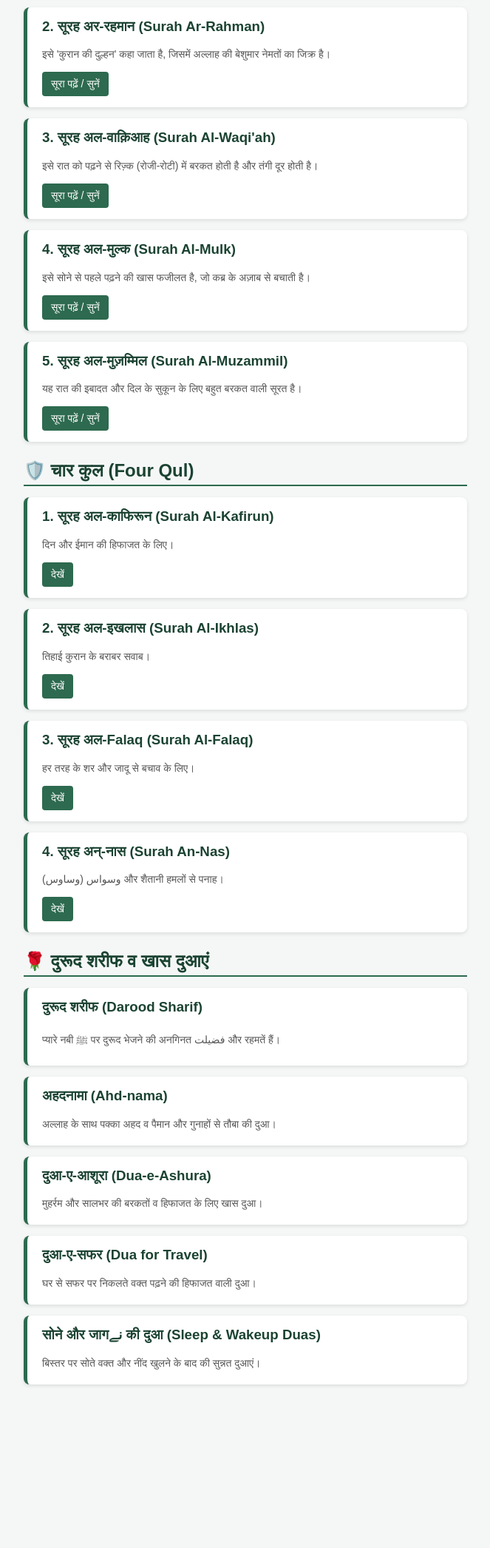
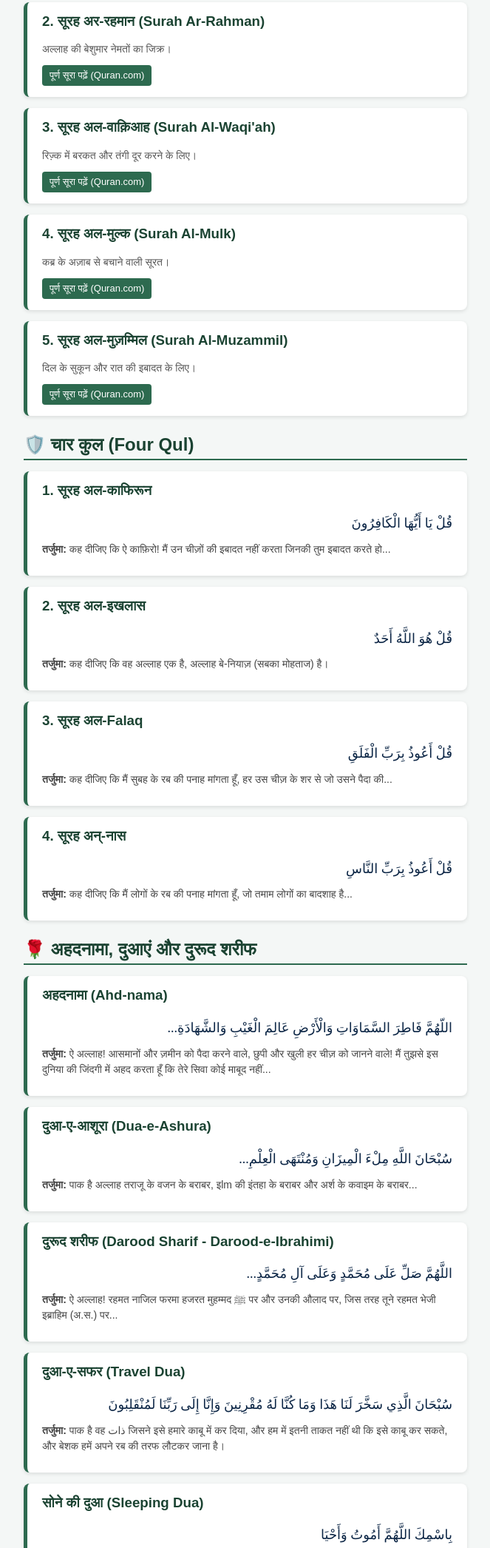
Before and after one commit to iqbalmansuri49891-a11y/Iqbal-App-Panj-Surah, a plain HTML site: page index.html in a window 1280 px wide. Shown: the part 393-2485 px from the top of the page at 74% size, without its empty margins (308-971 px from the left). Before the commit the page ends 2314 px from the top, so only its background shows below. Drawn offline with Linux system fonts and the light colour scheme.

Commit message:
Update index.html

```diff
--- a/index.html
+++ b/index.html
@@ -42,20 +42,35 @@
             margin-top: 0;
             color: #1b4332;
         }
+        .arabic {
+            font-size: 18px;
+            color: #0b2545;
+            text-align: right;
+            direction: rtl;
+            margin: 10px 0;
+            font-family: 'Amiri', serif, Arial;
+            line-height: 1.6;
+        }
+        .hindi-meaning {
+            font-size: 14px;
+            color: #444;
+            margin-bottom: 10px;
+            line-height: 1.5;
+        }
         .card p {
-            margin-bottom: 5px;
+            margin-bottom: 8px;
             color: #555;
             font-size: 14px;
         }
         .btn {
             display: inline-block;
-            margin-top: 10px;
-            padding: 8px 12px;
+            margin-top: 5px;
+            padding: 6px 10px;
             background-color: #2d6a4f;
             color: white;
             text-decoration: none;
             border-radius: 4px;
-            font-size: 14px;
+            font-size: 13px;
         }
         .btn:hover {
             background-color: #1b4332;
@@ -66,7 +81,7 @@
 
     <header>
         <h2>📖 Iqbal App Panj Surah & Duas</h2>
-        <p>पंज सूरा, चार कुल, दुरूद शरीफ और खास दुआएं</p>
+        <p>पंज सूरा, चार कुल, अहदनामा, दुआएं और दुरूद शरीफ (अरबी व हिंदी)</p>
     </header>
 
     <div class="container">
@@ -75,87 +90,98 @@
 
         <div class="card">
             <h3>1. सूरह यासीन (Surah Yaseen)</h3>
-            <p>इसे कुरान का दिल कहा जाता है। सुबह पढ़ने से दिनभर की मुश्किलें आसान होती हैं।</p>
-            <a href="https://quran.com/36" target="_blank" class="btn">सूरा पढ़ें / सुनें</a>
+            <p>इसे कुरान का दिल कहा जाता है।</p>
+            <a href="https://quran.com/36" target="_blank" class="btn">पूर्ण सूरा पढ़ें (Quran.com)</a>
         </div>
 
         <div class="card">
             <h3>2. सूरह अर-रहमान (Surah Ar-Rahman)</h3>
-            <p>इसे 'कुरान की दुल्हन' कहा जाता है, जिसमें अल्लाह की बेशुमार नेमतों का जिक्र है।</p>
-            <a href="https://quran.com/55" target="_blank" class="btn">सूरा पढ़ें / सुनें</a>
+            <p>अल्लाह की बेशुमार नेमतों का जिक्र।</p>
+            <a href="https://quran.com/55" target="_blank" class="btn">पूर्ण सूरा पढ़ें (Quran.com)</a>
         </div>
 
         <div class="card">
             <h3>3. सूरह अल-वाक़िआह (Surah Al-Waqi'ah)</h3>
-            <p>इसे रात को पढ़ने से रिज़्क (रोजी-रोटी) में बरकत होती है और तंगी दूर होती है।</p>
-            <a href="https://quran.com/56" target="_blank" class="btn">सूरा पढ़ें / सुनें</a>
+            <p>रिज़्क में बरकत और तंगी दूर करने के लिए।</p>
+            <a href="https://quran.com/56" target="_blank" class="btn">पूर्ण सूरा पढ़ें (Quran.com)</a>
         </div>
 
         <div class="card">
             <h3>4. सूरह अल-मुल्क (Surah Al-Mulk)</h3>
-            <p>इसे सोने से पहले पढ़ने की खास फजीलत है, जो कब्र के अज़ाब से बचाती है।</p>
-            <a href="https://quran.com/67" target="_blank" class="btn">सूरा पढ़ें / सुनें</a>
+            <p>कब्र के अज़ाब से बचाने वाली सूरत।</p>
+            <a href="https://quran.com/67" target="_blank" class="btn">पूर्ण सूरा पढ़ें (Quran.com)</a>
         </div>
 
         <div class="card">
             <h3>5. सूरह अल-मुज़म्मिल (Surah Al-Muzammil)</h3>
-            <p>यह रात की इबादत और दिल के सुकून के लिए बहुत बरकत वाली सूरत है।</p>
-            <a href="https://quran.com/73" target="_blank" class="btn">सूरा पढ़ें / सुनें</a>
+            <p>दिल के सुकून और रात की इबादत के लिए।</p>
+            <a href="https://quran.com/73" target="_blank" class="btn">पूर्ण सूरा पढ़ें (Quran.com)</a>
         </div>
 
 
         <h2 class="section-title">🛡️ चार कुल (Four Qul)</h2>
 
         <div class="card">
-            <h3>1. सूरह अल-काफिरून (Surah Al-Kafirun)</h3>
-            <p>दिन और ईमान की हिफाजत के लिए।</p>
-            <a href="https://quran.com/109" target="_blank" class="btn">देखें</a>
+            <h3>1. सूरह अल-काफिरून</h3>
+            <div class="arabic">قُلْ يَا أَيُّهَا الْكَافِرُونَ</div>
+            <div class="hindi-meaning"><b>तर्जुमा:</b> कह दीजिए कि ऐ काफ़िरो! मैं उन चीज़ों की इबादत नहीं करता जिनकी तुम इबादत करते हो...</div>
         </div>
 
         <div class="card">
-            <h3>2. सूरह अल-इखलास (Surah Al-Ikhlas)</h3>
-            <p>तिहाई कुरान के बराबर सवाब।</p>
-            <a href="https://quran.com/112" target="_blank" class="btn">देखें</a>
+            <h3>2. सूरह अल-इखलास</h3>
+            <div class="arabic">قُلْ هُوَ اللَّهُ أَحَدٌ</div>
+            <div class="hindi-meaning"><b>तर्जुमा:</b> कह दीजिए कि वह अल्लाह एक है, अल्लाह बे-नियाज़ (सबका मोहताज) है।</div>
         </div>
 
         <div class="card">
-            <h3>3. सूरह अल-Falaq (Surah Al-Falaq)</h3>
-            <p>हर तरह के शर और जादू से बचाव के लिए।</p>
-            <a href="https://quran.com/113" target="_blank" class="btn">देखें</a>
+            <h3>3. सूरह अल-Falaq</h3>
+            <div class="arabic">قُلْ أَعُوذُ بِرَبِّ الْفَلَقِ</div>
+            <div class="hindi-meaning"><b>तर्जुमा:</b> कह दीजिए कि मैं सुबह के रब की पनाह मांगता हूँ, हर उस चीज़ के शर से जो उसने पैदा की...</div>
         </div>
 
         <div class="card">
-            <h3>4. सूरह अन्-नास (Surah An-Nas)</h3>
-            <p>وسواس (وساوس) और शैतानी हमलों से पनाह।</p>
-            <a href="https://quran.com/114" target="_blank" class="btn">देखें</a>
+            <h3>4. सूरह अन्-नास</h3>
+            <div class="arabic">قُلْ أَعُوذُ بِرَبِّ النَّاسِ</div>
+            <div class="hindi-meaning"><b>तर्जुमा:</b> कह दीजिए कि मैं लोगों के रब की पनाह मांगता हूँ, जो तमाम लोगों का बादशाह है...</div>
         </div>
 
 
-        <h2 class="section-title">🌹 दुरूद शरीफ व खास दुआएं</h2>
-
-        <div class="card">
-            <h3>दुरूद शरीफ (Darood Sharif)</h3>
-            <p>प्यारे नबी ﷺ पर दुरूद भेजने की अनगिनत فضيلت और रहमतें हैं।</p>
-        </div>
+        <h2 class="section-title">🌹 अहदनामा, दुआएं और दुरूद शरीफ</h2>
 
         <div class="card">
             <h3>अहदनामा (Ahd-nama)</h3>
-            <p>अल्लाह के साथ पक्का अहद व पैमान और गुनाहों से तौबा की दुआ।</p>
+            <div class="arabic">اللّهُمَّ فَاطِرَ السَّمَاوَاتِ وَالْأَرْضِ عَالِمَ الْغَيْبِ وَالشَّهَادَةِ...</div>
+            <div class="hindi-meaning"><b>तर्जुमा:</b> ऐ अल्लाह! आसमानों और ज़मीन को पैदा करने वाले, छुपी और खुली हर चीज़ को जानने वाले! मैं तुझसे इस दुनिया की जिंदगी में अहद करता हूँ कि तेरे सिवा कोई माबूद नहीं...</div>
         </div>
 
         <div class="card">
             <h3>दुआ-ए-आशूरा (Dua-e-Ashura)</h3>
-            <p>मुहर्रम और सालभर की बरकतों व हिफाजत के लिए खास दुआ।</p>
+            <div class="arabic">سُبْحَانَ اللَّهِ مِلْءَ الْمِيزَانِ وَمُنْتَهَى الْعِلْمِ...</div>
+            <div class="hindi-meaning"><b>तर्जुमा:</b> पाक है अल्लाह तराजू के वजन के बराबर, इlm की इंतहा के बराबर और अर्श के कवाइम के बराबर...</div>
         </div>
 
         <div class="card">
-            <h3>दुआ-ए-सफर (Dua for Travel)</h3>
-            <p>घर से सफर पर निकलते वक्त पढ़ने की हिफाजत वाली दुआ।</p>
+            <h3>दुरूद शरीफ (Darood Sharif - Darood-e-Ibrahimi)</h3>
+            <div class="arabic">اللَّهُمَّ صَلِّ عَلَى مُحَمَّدٍ وَعَلَى آلِ مُحَمَّدٍ...</div>
+            <div class="hindi-meaning"><b>तर्जुमा:</b> ऐ अल्लाह! रहमत नाजिल फरमा हजरत मुहम्मद ﷺ पर और उनकी औलाद पर, जिस तरह तूने रहमत भेजी इब्राहिम (अ.स.) पर...</div>
         </div>
 
         <div class="card">
-            <h3>सोने और जागنے की दुआ (Sleep & Wakeup Duas)</h3>
-            <p>बिस्तर पर सोते वक्त और नींद खुलने के बाद की सुन्नत दुआएं।</p>
+            <h3>दुआ-ए-सफर (Travel Dua)</h3>
+            <div class="arabic">سُبْحَانَ الَّذِي سَخَّرَ لَنَا هَذَا وَمَا كُنَّا لَهُ مُقْرِنِينَ وَإِنَّا إِلَى رَبِّنَا لَمُنْقَلِبُونَ</div>
+            <div class="hindi-meaning"><b>तर्जुमा:</b> पाक है वह ذات जिसने इसे हमारे काबू में कर दिया, और हम में इतनी ताकत नहीं थी कि इसे काबू कर सकते, और बेशक हमें अपने रब की तरफ लौटकर जाना है।</div>
+        </div>
+
+        <div class="card">
+            <h3>सोने की दुआ (Sleeping Dua)</h3>
+            <div class="arabic">بِاسْمِكَ اللَّهُمَّ أَمُوتُ وَأَحْيَا</div>
+            <div class="hindi-meaning"><b>तर्जुमा:</b> ऐ अल्लाह! मैं तेरा नाम लेकर मरता हूँ (सोता हूँ) और जीता हूँ (उठता हूँ)।</div>
+        </div>
+
+        <div class="card">
+            <h3>जागने की दुआ (Wakeup Dua)</h3>
+            <div class="arabic">الْحَمْدُ لِلَّهِ الَّذِي أَحْيَانَا بَعْدَ مَا أَمَاتَنَا وَإِلَيْهِ النُّشُورُ</div>
+            <div class="hindi-meaning"><b>तर्जुमा:</b> तमाम तारीफें उस अल्लाह के लिए हैं जिसने हमें मौत (नींद) देने के बाद जिंदगी बख्शी और उसी की तरफ उठकर जाना है।</div>
         </div>
 
     </div>
```
